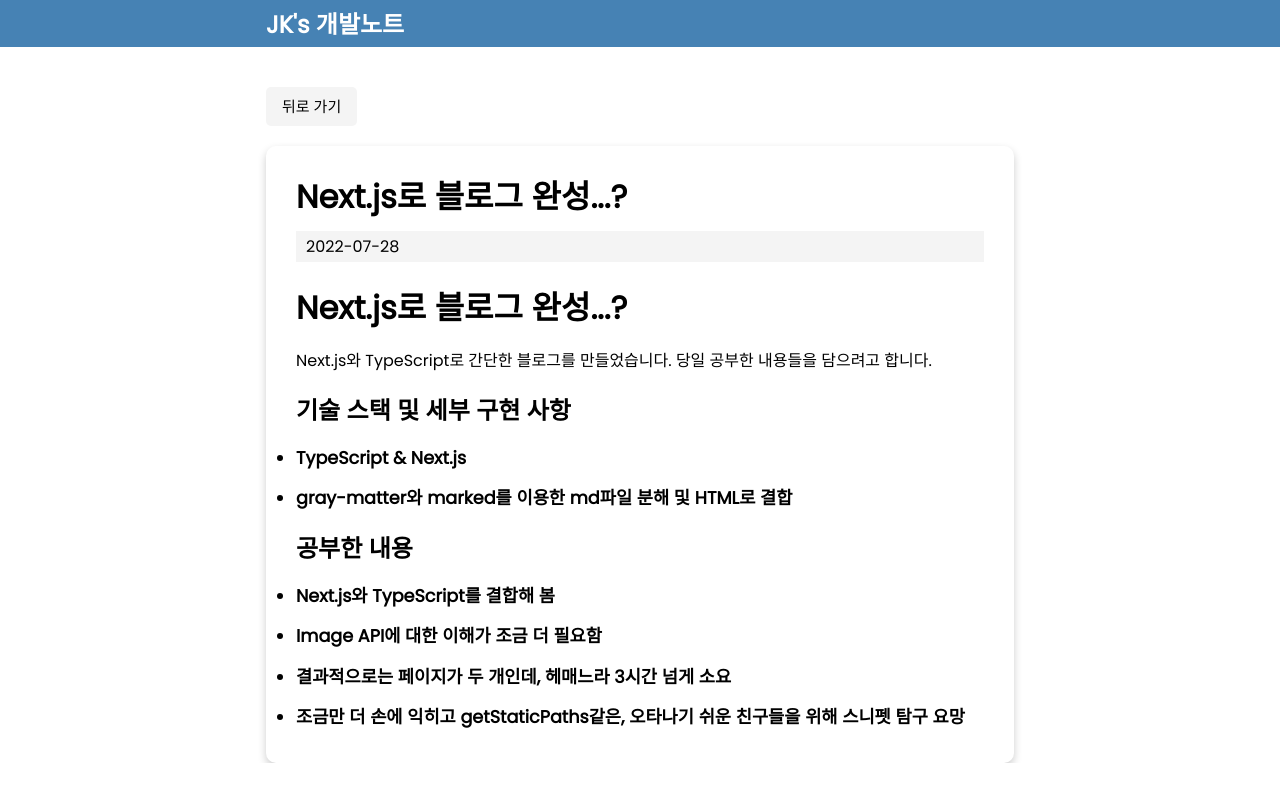
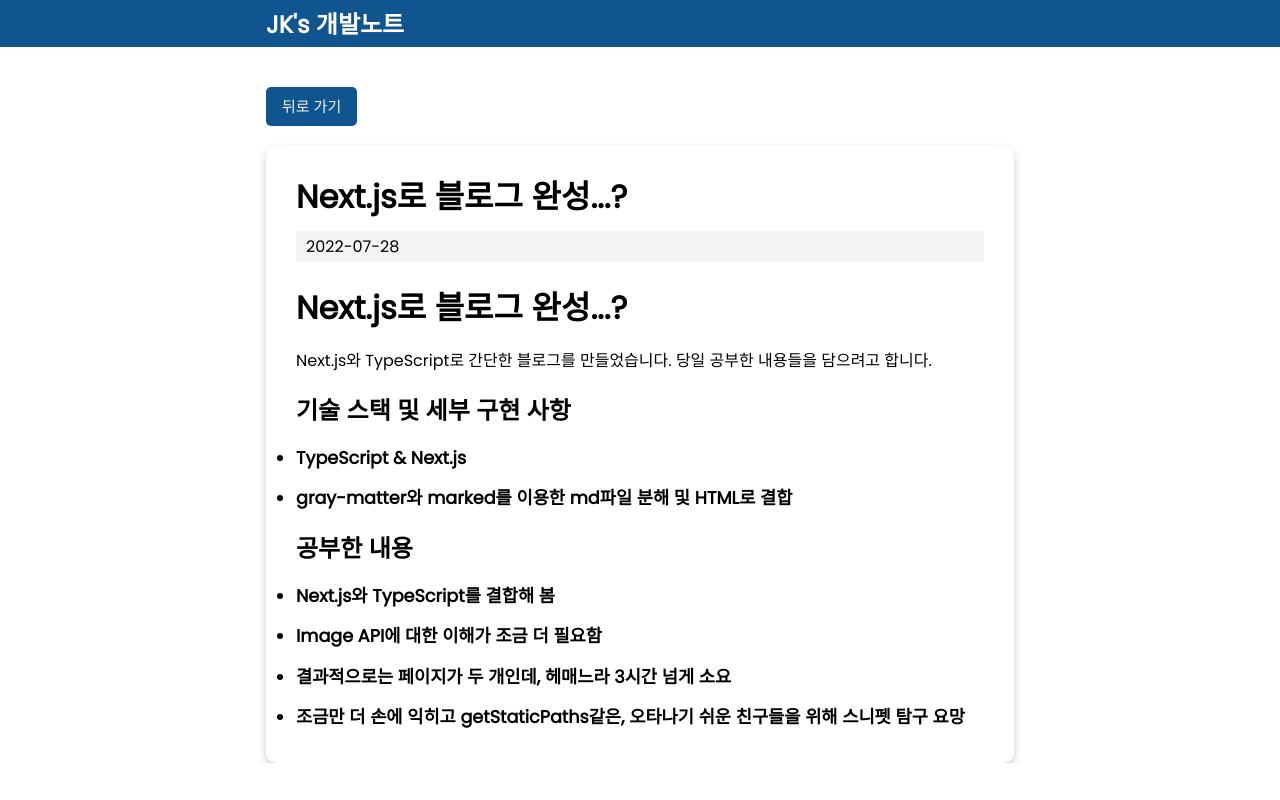
Before and after one commit to NextGoalIs/my_blog, a Next.js app: page /blog/first-post in a window 1280 px wide. Built offline with nearby package versions, Linux system fonts and the light colour scheme.

Commit message:
fix global css

```diff
--- a/styles/globals.css
+++ b/styles/globals.css
@@ -21,7 +21,7 @@ a {
 }
 
 header {
-  background: steelblue;
+  background: rgb(17, 85, 144);
   color: #fff;
   padding: 5px;
   margin-bottom: 40px;
@@ -40,7 +40,7 @@ header a {
 
 .btn {
   display: inline-block;
-  background: steelblue;
+  background: rgb(17, 85, 144);
   color: #fff;
   border: none;
   padding: 8px 16px;
@@ -60,8 +60,8 @@ header a {
 }
 
 .btn-back {
-  background: #f4f4f4;
-  color: #000;
+  background: rgb(17, 85, 144);
+  color: #f4f4f4;
   margin-bottom: 20px;
 }
 
```
